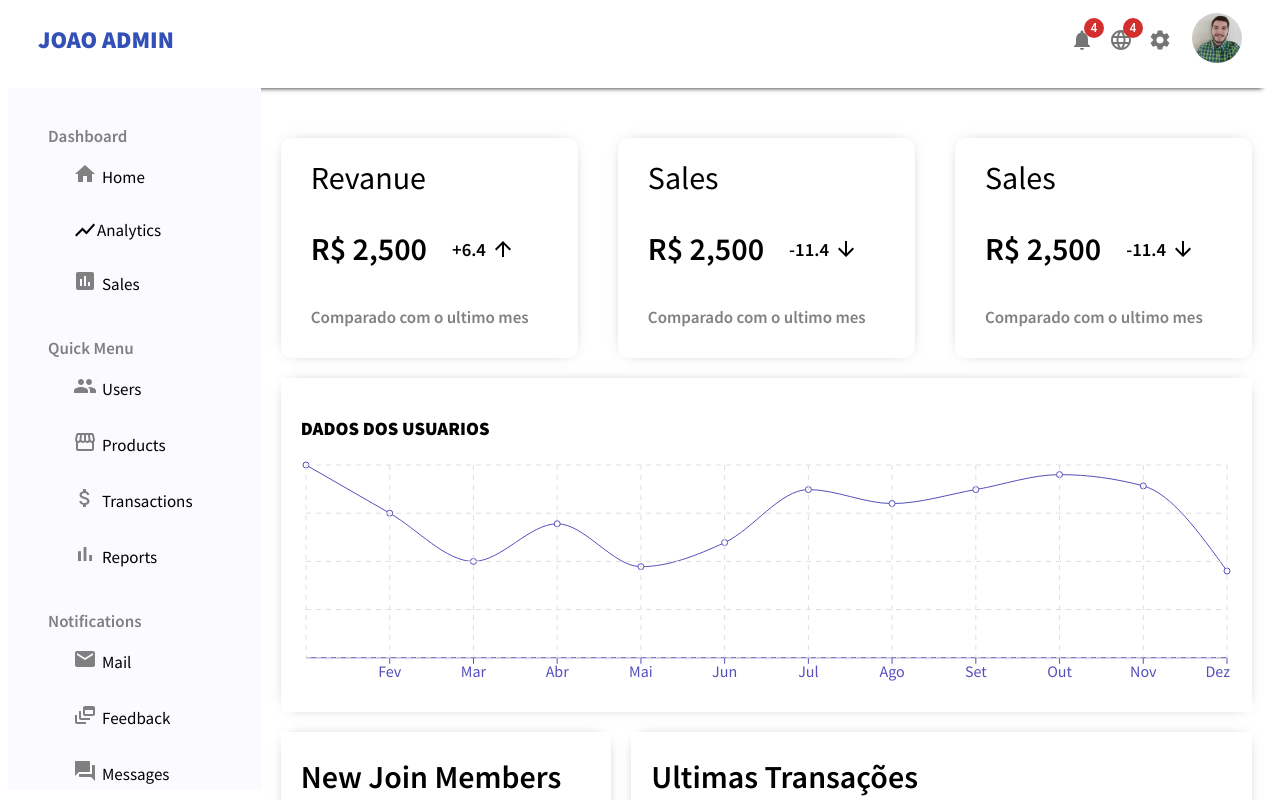
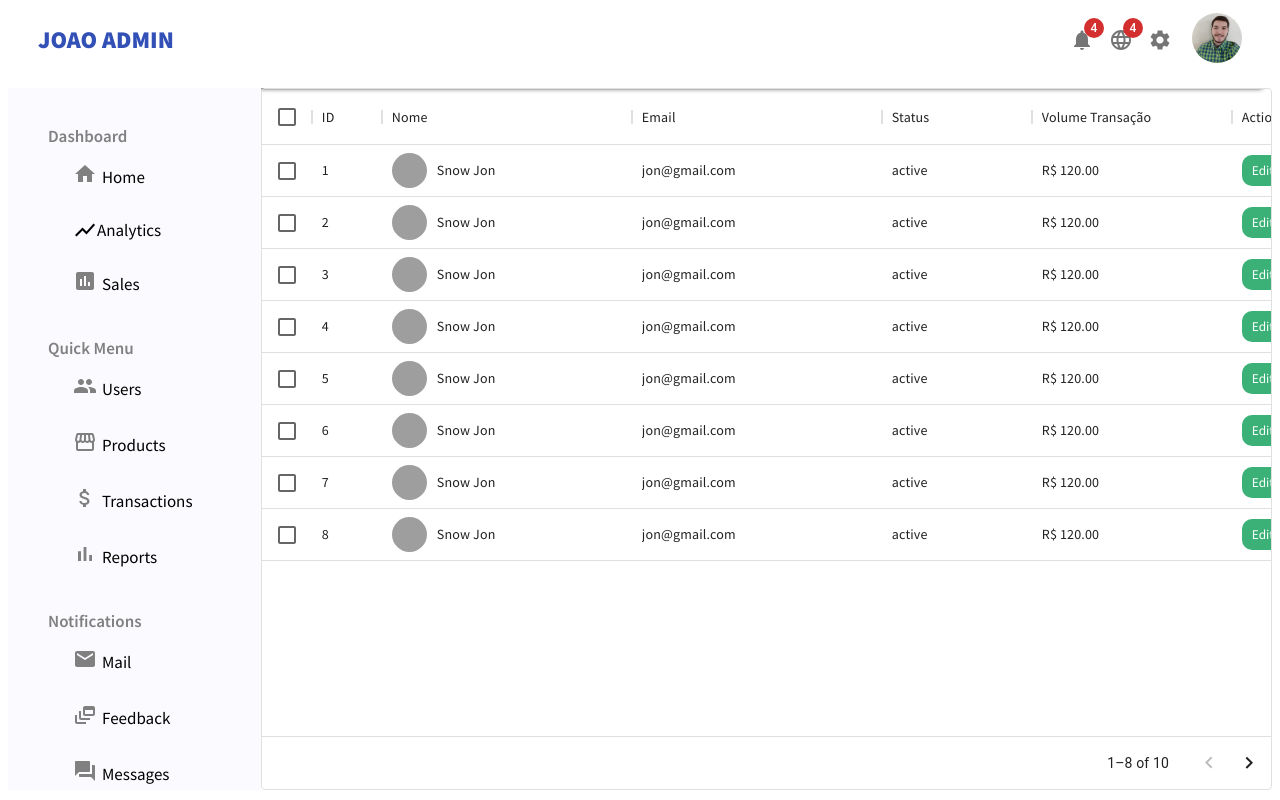
Before and after one commit to devjaoperaro/Admin-client-ecommerce, a React (Create React App) app: page /users in a window 1280 px wide. Shown: the top 800 px of the page. Built offline with nearby package versions, Linux system fonts and the light colour scheme; grey boxes are pictures that could not be loaded.

Commit message:
table user

```diff
--- a/package.json
+++ b/package.json
@@ -8,6 +8,7 @@
     "@material-ui/core": "^4.12.4",
     "@material-ui/icons": "^4.11.3",
     "@mui/material": "^5.8.2",
+    "@mui/x-data-grid": "^5.12.0",
     "@testing-library/jest-dom": "^5.14.1",
     "@testing-library/react": "^13.0.0",
     "@testing-library/user-event": "^13.2.1",
@@ -15,12 +16,15 @@
     "@types/node": "^16.7.13",
     "@types/react": "^18.0.0",
     "@types/react-dom": "^18.0.0",
+    "@types/react-router-dom": "^5.3.3",
     "@types/styled-components": "^5.1.25",
     "nodemon": "^2.0.16",
     "react": "^18.1.0",
     "react-dom": "^18.1.0",
+    "react-router-dom": "5.2.0",
     "react-scripts": "5.0.1",
     "recharts": "^2.1.10",
+    "remove": "^0.1.5",
     "styled-components": "^5.3.5",
     "typescript": "^4.4.2",
     "web-vitals": "^2.1.0"
--- a/public/index.html
+++ b/public/index.html
@@ -9,9 +9,6 @@
       name="description"
       content="Web site created using create-react-app"
     />
-    <link rel="apple-touch-icon" href="%PUBLIC_URL%/logo192.png" />
-
-    <link rel="manifest" href="%PUBLIC_URL%/manifest.json" />
 
     <link rel="preconnect" href="https://fonts.googleapis.com">
     <link rel="preconnect" href="https://fonts.gstatic.com" crossorigin>
--- a/src/App.tsx
+++ b/src/App.tsx
@@ -1,7 +1,8 @@
 import React from 'react';
+import { BrowserRouter } from 'react-router-dom';
 import Navbar from './components/Navbar';
 import Sidebar from './components/Sidebar';
-import Home from './pages/Home';
+import Routes from './routes';
 
 function App() {
   return (
@@ -9,7 +10,9 @@ function App() {
       <Navbar/>
       <div style={styles.container}>
         <Sidebar/>
-        <Home/>
+        <BrowserRouter>
+          <Routes/>
+        </BrowserRouter>
       </div>
     </>
   );
--- a/src/components/Sidebar.tsx
+++ b/src/components/Sidebar.tsx
@@ -12,6 +12,7 @@ import DynamicFeedIcon from '@material-ui/icons/DynamicFeed';
 import ForumIcon from '@material-ui/icons/Forum';
 import WorkIcon from '@material-ui/icons/Work';
 import ReportIcon from '@material-ui/icons/Report';
+import { Link } from 'react-router-dom';
 
 interface DashboardProps {
     first: any;
--- a/src/components/WidgetLg.tsx
+++ b/src/components/WidgetLg.tsx
@@ -1,6 +1,13 @@
 import React from 'react';
 import styled from 'styled-components';
 import Client2 from '../assets/cliente2.jpg';
+
+
+interface ButtonProps {
+    color: string;
+    back: string;
+}
+
 
 const Container = styled.div`
     flex: 2;
@@ -11,23 +18,23 @@ const Container = styled.div`
 
 const Title = styled.h1`
     font-weight: 600;
-    margin: 5px 0px 20px 0px;
+    margin: 5px 0px 10px 0px;
 `;
 
 const Table = styled.table`
     width: 100%;
-    border-spacing: 20px;
+    border-spacing: 15px;
 `;
 
 const TableTr = styled.tr`
     display: flex;
     justify-content: space-between;
-    align-items: left;
+    align-items: center;
     padding: 5px;
 `;
 
 const TableTh = styled.th`
-    text-align: center;
+    margin-left: 25px;
 `;
 
 const TableTd = styled.td`
@@ -41,6 +48,7 @@ const Image = styled.img`
     height: 50px;
     border-radius: 50%;
     object-fit: cover;
+    margin-right: 10px;
 `;
 
 const UserName = styled.span`
@@ -52,12 +60,20 @@ const Date = styled.span`
 `;
 
 const Amount = styled.span`
-
+    text-align: left;
 `;
 
-const Button = styled.button`
+const Button = styled.button<ButtonProps>`
+    border: none;
+    border-radius: 10px;
+    cursor: pointer;
+    padding: 7px 10px;
+    background-color: #eeeef7;
+    color: ${props => props.color};
+    background-color: #${props => props.back};
+`;
 
-`;
+
 
 const WidgetLg: React.FC = () => {
     return(
@@ -82,7 +98,7 @@ const WidgetLg: React.FC = () => {
                         <Amount>R$ 122,00</Amount>
                     </TableTd>
                     <TableTd>
-                        <Button>Approved</Button>
+                        <Button color={'green'} back='e5faf2'>Approved</Button>
                     </TableTd>
                 </TableTr>
                 <TableTr>
@@ -97,7 +113,7 @@ const WidgetLg: React.FC = () => {
                         <Amount>R$ 122,00</Amount>
                     </TableTd>
                     <TableTd>
-                        <Button>Approved</Button>
+                        <Button color={'red'} back='fff0f1'>Declined</Button>
                     </TableTd>
                 </TableTr>
                 <TableTr>
@@ -112,7 +128,7 @@ const WidgetLg: React.FC = () => {
                         <Amount>R$ 122,00</Amount>
                     </TableTd>
                     <TableTd>
-                        <Button>Approved</Button>
+                        <Button color={'blue'} back='ebf1fe'>Pendding</Button>
                     </TableTd>
                 </TableTr>
                 <TableTr>
@@ -127,7 +143,7 @@ const WidgetLg: React.FC = () => {
                         <Amount>R$ 122,00</Amount>
                     </TableTd>
                     <TableTd>
-                        <Button>Approved</Button>
+                        <Button color={'green'} back='e5faf2'>Approved</Button>
                     </TableTd>
                 </TableTr>
             </Table>
--- a/src/components/WidgetSm.tsx
+++ b/src/components/WidgetSm.tsx
@@ -19,6 +19,7 @@ const Title = styled.h1`
 const ListaUL = styled.ul`
     list-style: none;
     padding: 0px;
+    margin-top: 30px;
 `;
 
 const ListaLi = styled.li`
--- a/src/dummyData.ts
+++ b/src/dummyData.ts
@@ -47,4 +47,79 @@ export const userData = [
       name: 'Dez',
       'Active User': 1800,
     },
-  ];
+];
+
+
+export const userRows = [
+  {   id: 1,
+      username: 'Snow Jon',
+      avatar: 'https://wikiimg.tojsiabtv.com/wikipedia/en/3/30/Jon_Snow_Season_8.png',
+      email: 'jon@gmail.com',
+      status: 'active',
+      transaction: 'R$ 120.00'
+  },
+  {   id: 2,
+      username: 'Snow Jon',
+      avatar: 'https://wikiimg.tojsiabtv.com/wikipedia/en/3/30/Jon_Snow_Season_8.png',
+      email: 'jon@gmail.com',
+      status: 'active',
+      transaction: 'R$ 120.00'
+  },
+  {   id: 3,
+      username: 'Snow Jon',
+      avatar: 'https://wikiimg.tojsiabtv.com/wikipedia/en/3/30/Jon_Snow_Season_8.png',
+      email: 'jon@gmail.com',
+      status: 'active',
+      transaction: 'R$ 120.00'
+  },
+  {   id: 4,
+      username: 'Snow Jon',
+      avatar: 'https://wikiimg.tojsiabtv.com/wikipedia/en/3/30/Jon_Snow_Season_8.png',
+      email: 'jon@gmail.com',
+      status: 'active',
+      transaction: 'R$ 120.00'
+  },
+  {   id: 5,
+      username: 'Snow Jon',
+      avatar: 'https://wikiimg.tojsiabtv.com/wikipedia/en/3/30/Jon_Snow_Season_8.png',
+      email: 'jon@gmail.com',
+      status: 'active',
+      transaction: 'R$ 120.00'
+  },
+  {   id: 6,
+      username: 'Snow Jon',
+      avatar: 'https://wikiimg.tojsiabtv.com/wikipedia/en/3/30/Jon_Snow_Season_8.png',
+      email: 'jon@gmail.com',
+      status: 'active',
+      transaction: 'R$ 120.00'
+  },
+  {   id: 7,
+      username: 'Snow Jon',
+      avatar: 'https://wikiimg.tojsiabtv.com/wikipedia/en/3/30/Jon_Snow_Season_8.png',
+      email: 'jon@gmail.com',
+      status: 'active',
+      transaction: 'R$ 120.00'
+  },
+  {   id: 8,
+      username: 'Snow Jon',
+      avatar: 'https://wikiimg.tojsiabtv.com/wikipedia/en/3/30/Jon_Snow_Season_8.png',
+      email: 'jon@gmail.com',
+      status: 'active',
+      transaction: 'R$ 120.00'
+  },
+  {   id: 9,
+      username: 'Snow Jon',
+      avatar: 'https://wikiimg.tojsiabtv.com/wikipedia/en/3/30/Jon_Snow_Season_8.png',
+      email: 'jon@gmail.com',
+      status: 'active',
+      transaction: 'R$ 120.00'
+  },
+  {   id: 10,
+      username: 'Snow Jon',
+      avatar: 'https://wikiimg.tojsiabtv.com/wikipedia/en/3/30/Jon_Snow_Season_8.png',
+      email: 'jon@gmail.com',
+      status: 'active',
+      transaction: 'R$ 120.00'
+  },
+
+];
--- /dev/null
+++ b/src/pages/UserList.tsx
@@ -0,0 +1,91 @@
+import React from 'react';
+import styled from 'styled-components';
+import { DataGrid, GridColDef, GridValueGetterParams } from '@mui/x-data-grid';
+import DeleteIcon from '@material-ui/icons/Delete';
+import {userRows} from '../dummyData';
+import { Link } from 'react-router-dom';
+
+const Container = styled.div`
+    flex: 4;
+`;
+
+const UsernameDiv = styled.div`
+    display: flex;
+    align-items: center;
+`;
+
+const Image = styled.img`
+    width: 35px;
+    height: 35px;
+    border-radius: 50%;
+    object-fit: cover;
+    margin-right: 10px;
+`;
+
+const Button = styled.button`
+    border: none;
+    border-radius: 10px;
+    cursor: pointer;
+    padding: 7px 10px;
+    background-color: #3bb077;
+    color: white;
+    margin-right: 20px;
+`;
+
+
+const UserList: React.FC = () => {
+
+    const columns: GridColDef[] = [
+        { field: 'id', headerName: 'ID', width: 70 },
+        { field: 'username', headerName: 'Nome', width: 250, renderCell: (params) => {
+            return (
+                <UsernameDiv>
+                    <Image src={params.row.avatar} alt=""/>
+                    {params.row.username}
+                </UsernameDiv>
+            );
+        } },
+        { field: 'email', headerName: 'Email', width: 250 },
+        {
+          field: 'status',
+          headerName: 'Status',
+          width: 150,
+        },
+        {
+            field: 'transaction',
+            headerName: 'Volume Transação',
+            width: 200,
+        },
+        {
+            field: 'action',
+            headerName: 'Action',
+            width: 200,
+            renderCell: (params) => {
+                return (
+                    <>
+                        <Link  to={`/user/${params.row.id}`}>
+                            <Button>Editar</Button>
+                        </Link>
+
+                        <DeleteIcon color='error' />
+                    </>
+                );
+            }
+        },
+    ];
+
+    return (
+        <Container>
+            <DataGrid
+                rows={userRows}
+                columns={columns}
+                pageSize={8}
+                rowsPerPageOptions={[5]}
+                checkboxSelection
+                disableSelectionOnClick
+            />
+        </Container>
+    );
+};
+
+export default UserList;
--- /dev/null
+++ b/src/routes/index.tsx
@@ -0,0 +1,16 @@
+import React from 'react';
+import { Route, Switch } from 'react-router-dom';
+import Home from '../pages/Home';
+import UserList from '../pages/UserList';
+
+
+const Routes: React.FC = () => {
+    return (
+        <Switch>
+            <Route exact path="/" component={Home}/>
+            <Route path="/users" component={UserList}/>
+        </Switch>
+    );
+};
+
+export default Routes;
```
Also changed, not shown: 1 other file (tests, documents, lock files or other folders).
